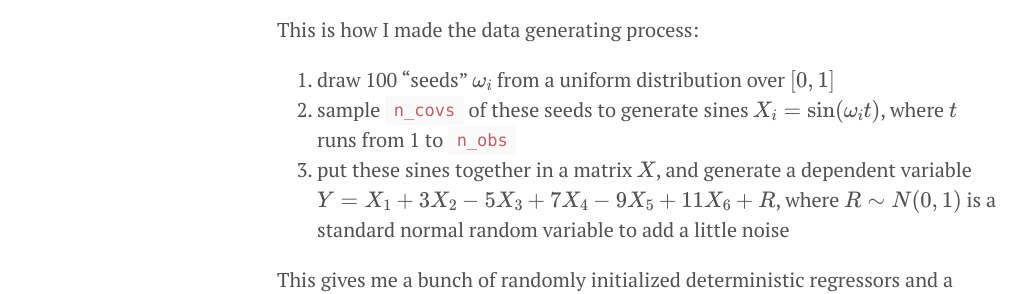
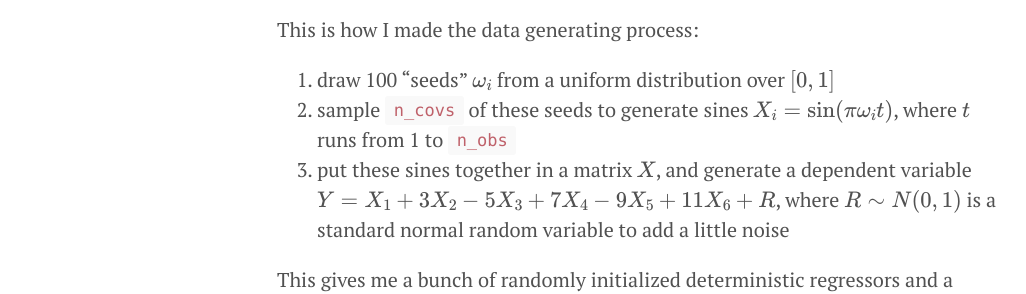
Before and after one commit to akhilrao/akhilrao.github.io, a Jekyll site: the page built from _posts/2016-07-16-lasso-ols-sim-1.md, in a window 1280 px wide and 900 px high, scrolled down 1758 px. Shown: the part 167-461 px from the top of the window, without its empty margins (3-1029 px from the left). Built offline with Jekyll 4.4.1, drawn with Linux system fonts in a browser that asks for light colours; formulas are drawn with MathJax 3.

Commit message:
fixing aesthetics

```diff
--- a/_posts/2016-07-16-lasso-ols-sim-1.md
+++ b/_posts/2016-07-16-lasso-ols-sim-1.md
@@ -41,7 +41,7 @@ I used R's `glmnet` package to run the LASSO estimations. My main reference was
 This is how I made the data generating process:
 
 1. draw 100 "seeds" $$\omega_i$$ from a uniform distribution over $$[0,1]$$
-2. sample `n_covs` of these seeds to generate sines $$X_i = \sin(\omega_i t)$$, where $$t$$ runs from 1 to `n_obs`
+2. sample `n_covs` of these seeds to generate sines $$X_i = \sin(\pi \omega_i  t)$$, where $$t$$ runs from 1 to `n_obs`
 3. put these sines together in a matrix $$X$$, and generate a dependent variable $$Y = X_1 + 3 X_2 - 5 X_3 + 7 X_4 - 9 X_5 + 11 X_6 + R$$, where $$R \sim N(0,1)$$ is a standard normal random variable to add a little noise
 
 This gives me a bunch of randomly initialized deterministic regressors and a noisy linear combination of a few of them. Since OLS is unbiased and consistent, it should estimate the coefficients of the $$X_i$$s correctly. Since there are only 100 observations it probably won't be super precise but on average it should still be close.
```
